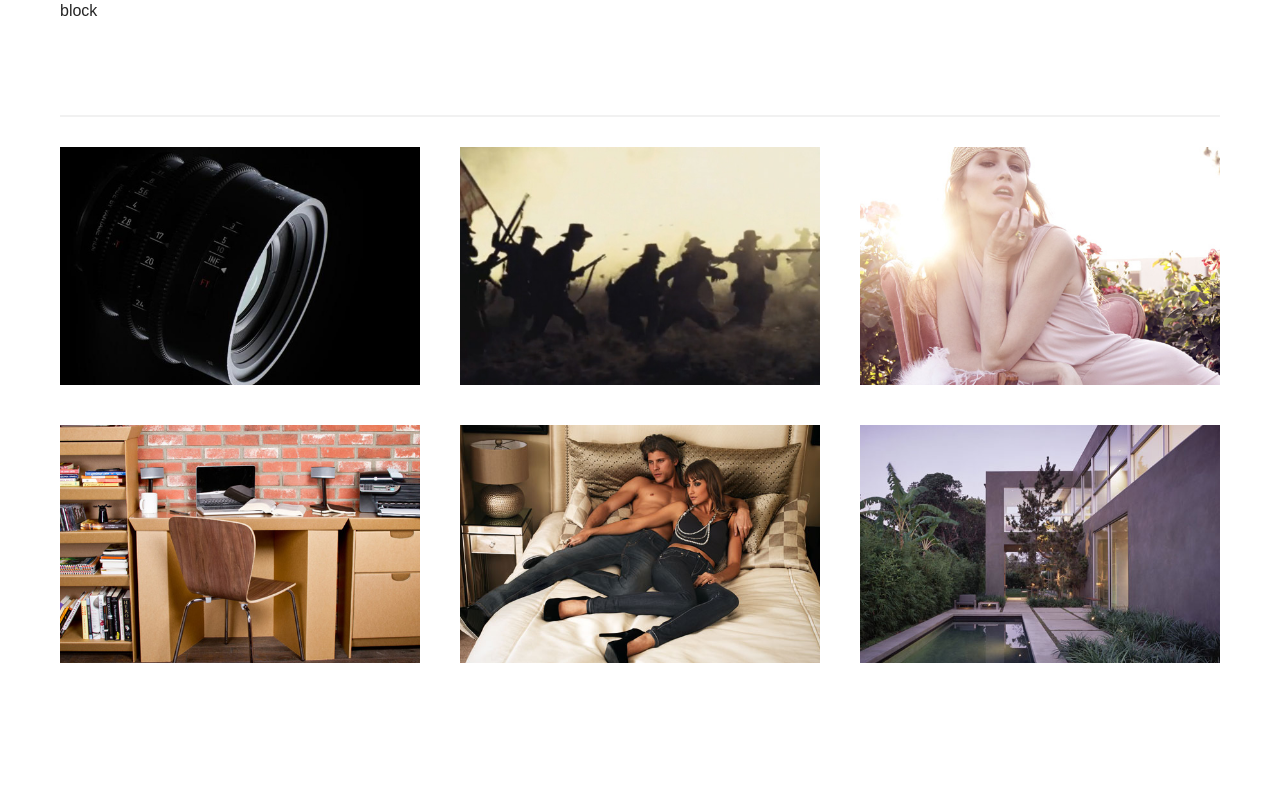
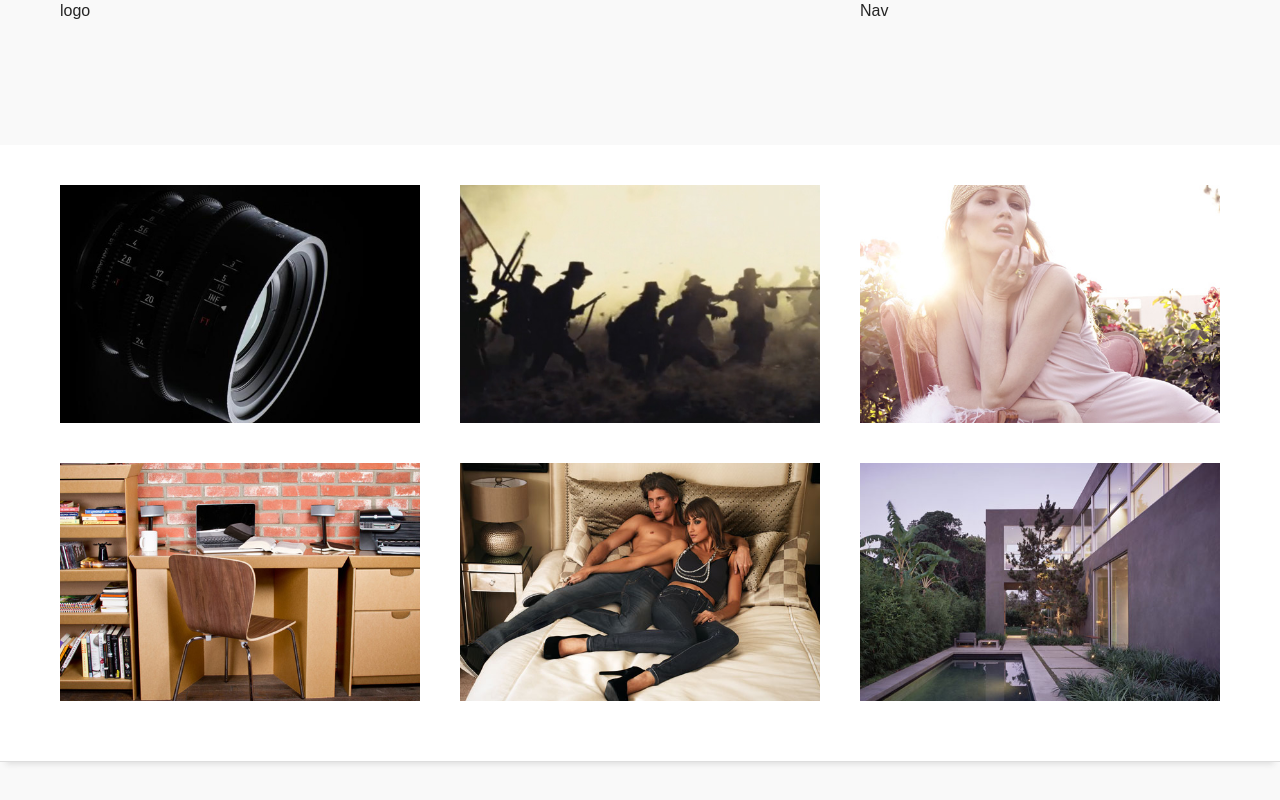
Before and after one commit to madebytetragram/Less-Responsive, a PHP site: page /grid.html in a window 1280 px wide. Run offline with PHP 8.4, Linux system fonts and the light colour scheme; some libraries are stand-ins or nearby versions.

Commit message:
More Changes

```diff
--- a/css/base.css
+++ b/css/base.css
@@ -27,10 +27,12 @@ audio:not([controls]) { display: none; } [hidden] { display: none; }
 
 html { font-size: 100%; -webkit-text-size-adjust: 100%; -ms-text-size-adjust: 100%; }
 html, button, input, select, textarea { font-family: sans-serif; color: #252525; }
-body { margin: 0; font-size: 1em; line-height: 1.4; }
+body { margin: 0; font-size: 1em; line-height: 1.4; background:#f9f9f9;}
 
 /* ===== Fixes ===== */
 .clearfix { clear:both; }
+.alpha { margin-left:0px !important; }
+.omega { margin-right:0px !important; }
 img { width:100%;}
 
 
@@ -49,6 +51,7 @@ img { width:100%;}
 
 /* HGroups */
 h1,h2,h3,h4,h5 { font-weight:normal; }
+h1 { font-size:29px; }
 h2 { font-size:27px; }
 h3 { font-size:25px; }
 h4 { font-size:23px; }
@@ -68,17 +71,28 @@ a.active { }
 
 
 /* ===== Header ===== */
-header { margin-bottom: 30px; border-bottom:2px solid #f1f1f1; min-height: 115px; }
+header { margin-bottom: 30px; min-height: 115px; }
 
 /* ===== Footer ===== */
 footer { margin-top: 30px; border-top:2px solid #f1f1f1; min-height: 115px; }
 footer img { display:block; margin:0 auto; width:82px;}
 
 /* ===== Project Grid ===== */
+.project_wrap {
+	padding:40px 0px 20px 0;
+	border:1px solid #ddd;
+	border-left:none;
+	border-right:none;
+	border-top:none;
+	background:#fff;
+	-webkit-box-shadow: 0 8px 6px -6px #ddd;
+	   -moz-box-shadow: 0 8px 6px -6px #ddd;
+	        box-shadow: 0 8px 6px -6px #ddd;
+}
 .project_box { position: relative; z-index:1; margin-bottom:40px; }
 .project_box img { display:block; position: relative; z-index:2;  }
 .project_box .project_info { position: absolute; z-index:5; background: url("../images/global/opc_bg.png")repeat; top:0px; right:0px; bottom:0px; left:0px; }
-.project_info h1 { margin:15px 0 0 15px; color:#fff; }
+.project_info h1 { margin:25px 0 0 25px; color:#fff; font-size:17px; }
 
 
 .fade { opacity: 0; transition: opacity .25s ease-in-out; -moz-transition: opacity .25s ease-in-out; -webkit-transition: opacity .25s ease-in-out; }
--- a/grid.html
+++ b/grid.html
@@ -33,11 +33,14 @@
 <div class="row">
 	<div class="grid_12">
 		<header>
-		block
+			<div class="grid_8 alpha">logo</div>
+			<div class="grid_4 omega">Nav</div>
 		</header>
 	</div>
 </div><!-- end row -->
 
+
+<div class="project_wrap">
 <div class="row">
 
 	<div class="grid_4">
@@ -61,7 +64,7 @@
 	<div class="grid_4">
 		<div class="project_box">
 			<div class="project_info fade">
-				<h1>Fashion</h1>
+				<h1>Frock LA</h1>
 			</div><!-- end project info -->
 			<img src="images/thumbs/frockla.jpg">
 		</div><!-- end project box -->
@@ -93,9 +96,9 @@
 			<img src="images/thumbs/marmol.jpg">
 		</div><!-- end project box -->
 	</div><!-- end grid 4 -->
-
-
 </div><!-- end row -->
+<div class="clearfix"></div>
+</div><!-- end project wrap -->
 
 
 </body>
```
